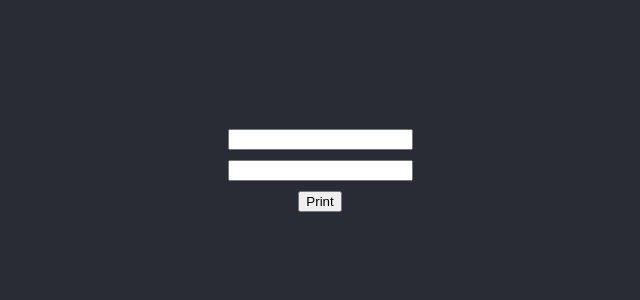
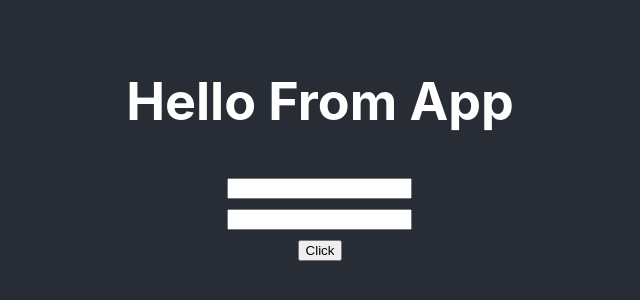
Before and after one commit to haseebulamin/React-Course-Project, a React (Create React App) app: page / in a window 1280 px wide. Shown: the part 252-552 px from the top of the page, without its empty margins (320-960 px from the left). Built offline with nearby package versions, Linux system fonts and the light colour scheme.

Commit message:
Uncontrolled Component

```diff
--- a/src/App.js
+++ b/src/App.js
@@ -1,10 +1,10 @@
 import './App.css';
-import ProjectComplete from './Components/React-roadmap-Docs/ProjectComplete';
+import UncontrolledComponent from './Components/React-roadmap-Docs/UncontrolledComponent';
 function App() {
   return (
     <div className="App">
       <header className="App-header">
-       <ProjectComplete/>
+       <UncontrolledComponent/>
       </header>
     </div>
   );
--- /dev/null
+++ b/src/Components/React-roadmap-Docs/UncontrolledComponent.jsx
@@ -0,0 +1,23 @@
+import React,{useRef} from 'react'
+
+export default function UncontrolledComponent() {
+    const inputRef = useRef(null);
+    function getInput(e) {
+      e.preventDefault();
+      console.log(inputRef.current.value);
+      /////////////
+
+      let input2 = document.getElementById("input2").value;
+      console.log(input2);
+    }
+    return (
+      <div className='App'>
+        <h1>Hello From App</h1>
+        <form onSubmit={getInput}>
+          <input type='text' ref={inputRef}></input><br />
+          <input id='input2' type='text'></input><br />
+          <button type='submit'>Click</button>
+        </form>
+      </div>
+    )
+}
```
